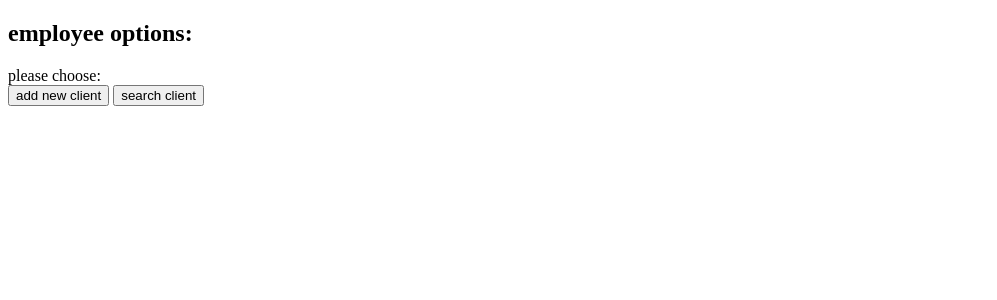
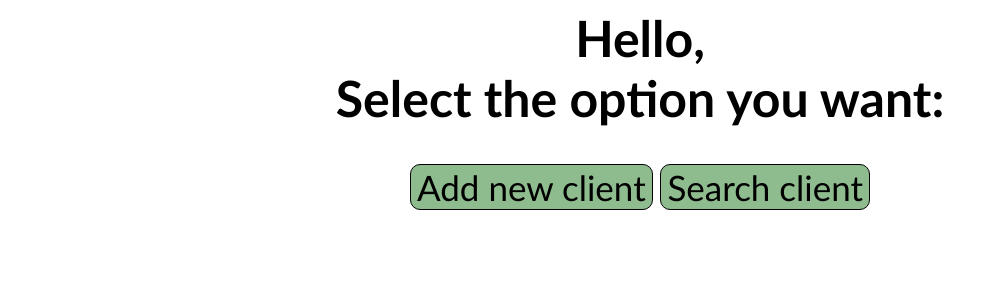
Before and after one commit to hodaypi/HMOCovidMgmtSyst, a Flask app: page / in a window 1280 px wide. Shown: the top 300 px of the page, without its empty margins (0-997 px from the left). Run offline with Flask 3, Linux system fonts and the light colour scheme.

Commit message:
final welcomeScreen.html

```diff
--- a/templates/welcomeScreen.html
+++ b/templates/welcomeScreen.html
@@ -1,23 +1,61 @@
 <!DOCTYPE html>
 <html lang="en">
 <head>
+	<style>
+	div
+	{
+		font-family: calibri;
+		font-size: 30px;
+		text-align: center;
+	}
+	 h1, h2
+    {
+        font-family: calibri;
+		font-size: 50px;
+		text-align: center;
+    }
+	label
+	{
+		font-family: calibri;
+		font-size: 50px;
+		text-align: center;
+		font-weight: bold;
+	}
+	form
+	{
+		text-align: center;
+	}
+    button
+    {
+    	padding =18px 18px;
+    	border-radius: 10px;
+    	border: 1px solid black;
+    	font-size: 35px;
+    	font-family: calibri;
+    	background-color: #8FBC8F;
+    }
+
+}
+</style>
     <meta charset="UTF-8">
     <title>HMO Employee Screen</title>
 </head>
+
 <body>
-<nav class="navbar navbar-default">
-		<h1>employee options:</h1>
-	</nav>
+<div>
+		<label>Hello,</label><br>
+		<label>Select the option you want:</label>
+</div>
 	<div class="jumbotron">
 		<form class="form-group" action="/" method="post">
-			<label >please choose:</label>
             <br>
-			<button class="btn btn-primary" type="submit" name="submit" value="Add">add new client</button>
-			<button class="btn btn-primary" type="submit" name="submit" value="Search">search client</button>
+			<button class="btn btn-primary" type="submit" name="submit" value="Add">Add new client</button>
+			<button class="btn btn-primary" type="submit" name="submit" value="Search">Search client</button>
 		</form>
 
 	</div>
 	<div>
+		<br>
 		{{failure}}
 	</div>
 
```
